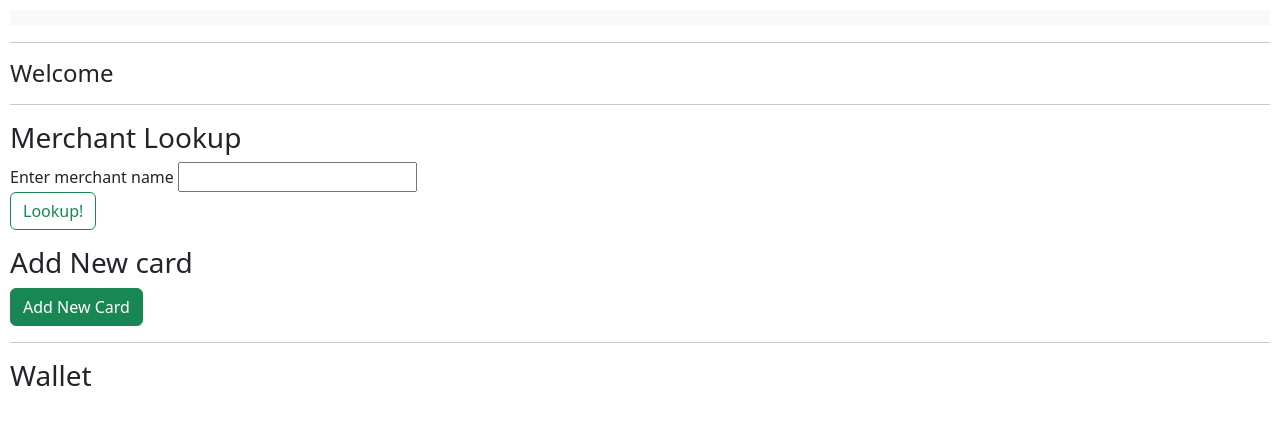
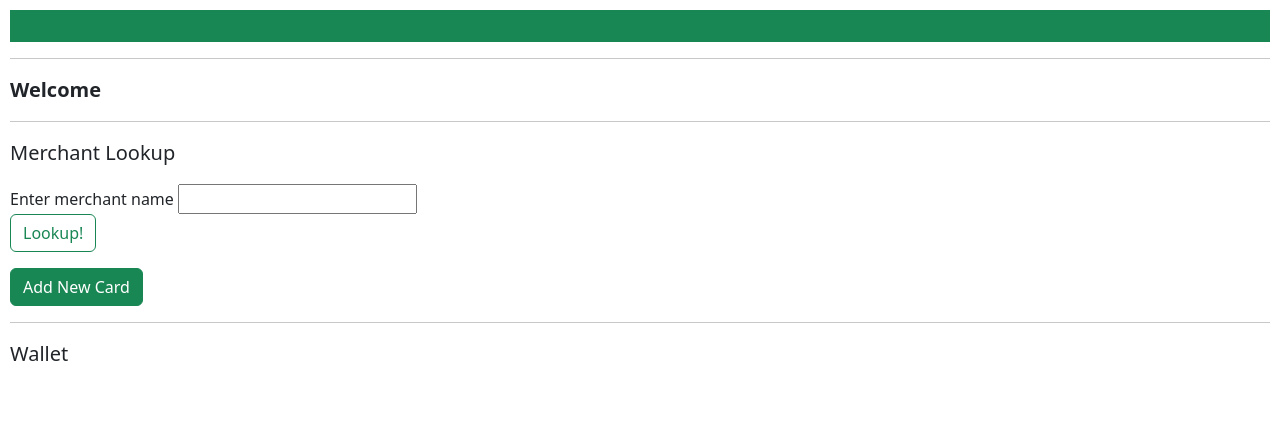
Before and after one commit to osamas19/AppDev-Final, a Rails app: template app/views/wallet/index.html.erb in a window 1280 px wide. Shown: the top 425 px of the page. Run offline with Rails 7, Linux system fonts and the light colour scheme; the template is opened without the code that fills it, so the values that code supplies are empty.

Commit message:
Navigation

```diff
--- a/app/views/layouts/application.html.erb
+++ b/app/views/layouts/application.html.erb
@@ -21,26 +21,26 @@
   </head>
 
   <body>
-    <nav class="navbar navbar-expand-lg bg-light">
+    <nav class="navbar navbar-expand-lg text-bg-success p-3">
       <% if session.fetch(:user_id).present? %>
         <div class="container-fluid">
-          <a class="navbar-brand" href="/">Opti-Pay</a>
+          <a class="navbar-brand text-white" href="/">Opti-Pay</a>
           <button class="navbar-toggler" type="button" data-bs-toggle="collapse" data-bs-target="#navbarNav" aria-controls="navbarNav" aria-expanded="false" aria-label="Toggle navigation">
             <span class="navbar-toggler-icon"></span>
           </button>
           <div class="collapse navbar-collapse" id="navbarNav">
             <ul class="navbar-nav">
               <li class="nav-item">
-                <a class="nav-link active" aria-current="page" href="/">Home</a>
+                <a class="nav-link active text-white" aria-current="page" href="/">Home</a>
               </li>
               <li class="nav-item">
-                <a class="nav-link" href="/transactions">Transactions</a>
+                <a class="nav-link text-white" href="/transactions">Transactions</a>
               </li>
               <li class="nav-item">
-                <a class="nav-link" href="/edit_user_profile">Edit Profile</a>
+                <a class="nav-link text-white" href="/edit_user_profile">Edit Profile</a>
               </li>
               <li class="nav-item">
-                <a class="nav-link" href="/user_sign_out">Sign Out</a>
+                <a class="nav-link text-white" href="/user_sign_out">Sign Out</a>
               </li>
             </ul>
           </div>
@@ -51,11 +51,11 @@
     </nav>
 
     <% if notice.present? %>
-      <div><%= notice %></div>
+      <div class="alert alert-success" role="alert"><%= notice %></div>
     <% end %>
 
     <% if alert.present? %>
-      <div><%= alert %></div>
+      <div class="alert alert-danger" role="alert"><%= alert %></div>
     <% end %>
 
     <hr>
--- a/app/views/user_authentication/sign_in.html.erb
+++ b/app/views/user_authentication/sign_in.html.erb
@@ -19,5 +19,5 @@
 <hr>
 
 <p>
-  Or, <a class="btn btn-outline-success" href="/user_sign_up">Sign up</a> instead.
+  Or <a class="btn btn-outline-success" href="/user_sign_up">Sign up</a> if you don't have an account.
 </p>
--- a/app/views/user_authentication/sign_up.html.erb
+++ b/app/views/user_authentication/sign_up.html.erb
@@ -31,5 +31,5 @@
 <hr>
 
 <p>
-  Or, <a href="/user_sign_in">Sign in</a> instead.
+  Back to <a class="btn btn-outline-success" href="/user_sign_in" >Sign in</a>
 </p>
--- a/app/views/wallet/index.html.erb
+++ b/app/views/wallet/index.html.erb
@@ -1,12 +1,12 @@
-<h4>Welcome <%= @user_name.email %></h4>
+<p class="fs-5 fw-bold">Welcome <%= @user_name.email %></p>
 
 <hr>
 
 <div>
   <div>
-    <h3>
+    <p class="fs-5">
       Merchant Lookup
-    </h3>
+    </p>
 
     <form action="/merchant_search" method="post">
       <div>
@@ -25,9 +25,6 @@
 </div>
 <p></p>
 <div>
-    <h3>
-      Add New card
-    </h3>
 
       <a class="btn btn-success" href="/user_cards">
         Add New Card
@@ -35,13 +32,13 @@
 </div>
 
 <hr>
-<h3>Wallet</h3>
+<p class="fs-5">Wallet</p>
 
   <% @list_of_cards.each do |a_card| %>
     <div class="card text-center" style="width: 18rem;">
       <img src="<%= a_card.card.image %>" class="card-img-top">
       <div class="card-body">
-        <h5 class="card-title"><%= a_card.card.card_name%></h5>
+        <h5 class="card-title fs-6"><%= a_card.card.card_name%></h5>
         <p class="card-text"></p>
         <a href="/delete_user_card/<%= a_card.id %>" class="btn btn-outline-danger">Delete Card!</a>
       </div>
```
Also changed, not shown: db/development.sqlite3.
